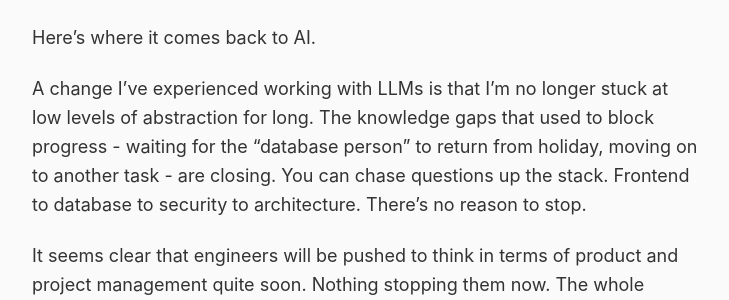
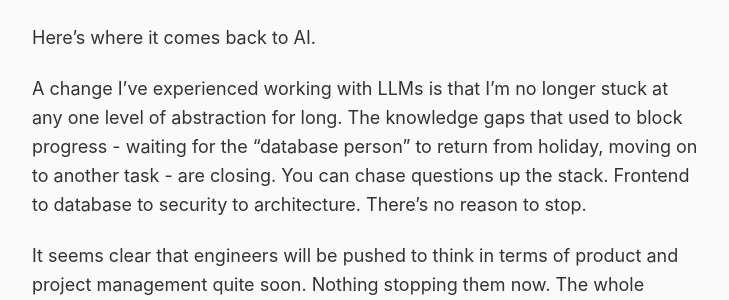
Before and after one commit to rob137/rob137.github.io, a Jekyll site: the page built from _posts/2026-01-05-field-recording.md, in a window 1280 px wide and 900 px high, scrolled down 1784 px. Shown: the part 182-482 px from the top of the window, without its empty margins (275-1004 px from the left). Built offline with Jekyll 4.4.1, drawn with Linux system fonts in a browser that asks for light colours.

Commit message:
Change 'low levels' to 'any one level' of abstraction

```diff
--- a/_posts/2026-01-05-field-recording.md
+++ b/_posts/2026-01-05-field-recording.md
@@ -40,7 +40,7 @@ Ian McGilchrist argues the left hemisphere has a tendency to ignore what it can'
 
 Here's where it comes back to AI.
 
-A change I've experienced working with LLMs is that I'm no longer stuck at low levels of abstraction for long. The knowledge gaps that used to block progress - waiting for the "database person" to return from holiday, moving on to another task - are closing. You can chase questions up the stack. Frontend to database to security to architecture. There's no reason to stop.
+A change I've experienced working with LLMs is that I'm no longer stuck at any one level of abstraction for long. The knowledge gaps that used to block progress - waiting for the "database person" to return from holiday, moving on to another task - are closing. You can chase questions up the stack. Frontend to database to security to architecture. There's no reason to stop.
 
 It seems clear that engineers will be pushed to think in terms of product and project management quite soon. Nothing stopping them now. The whole process goes better when you reduce the number of nodes and people can just get on with it. There's real pressure to expand beyond a single domain. I think this is a good thing.
 
```
